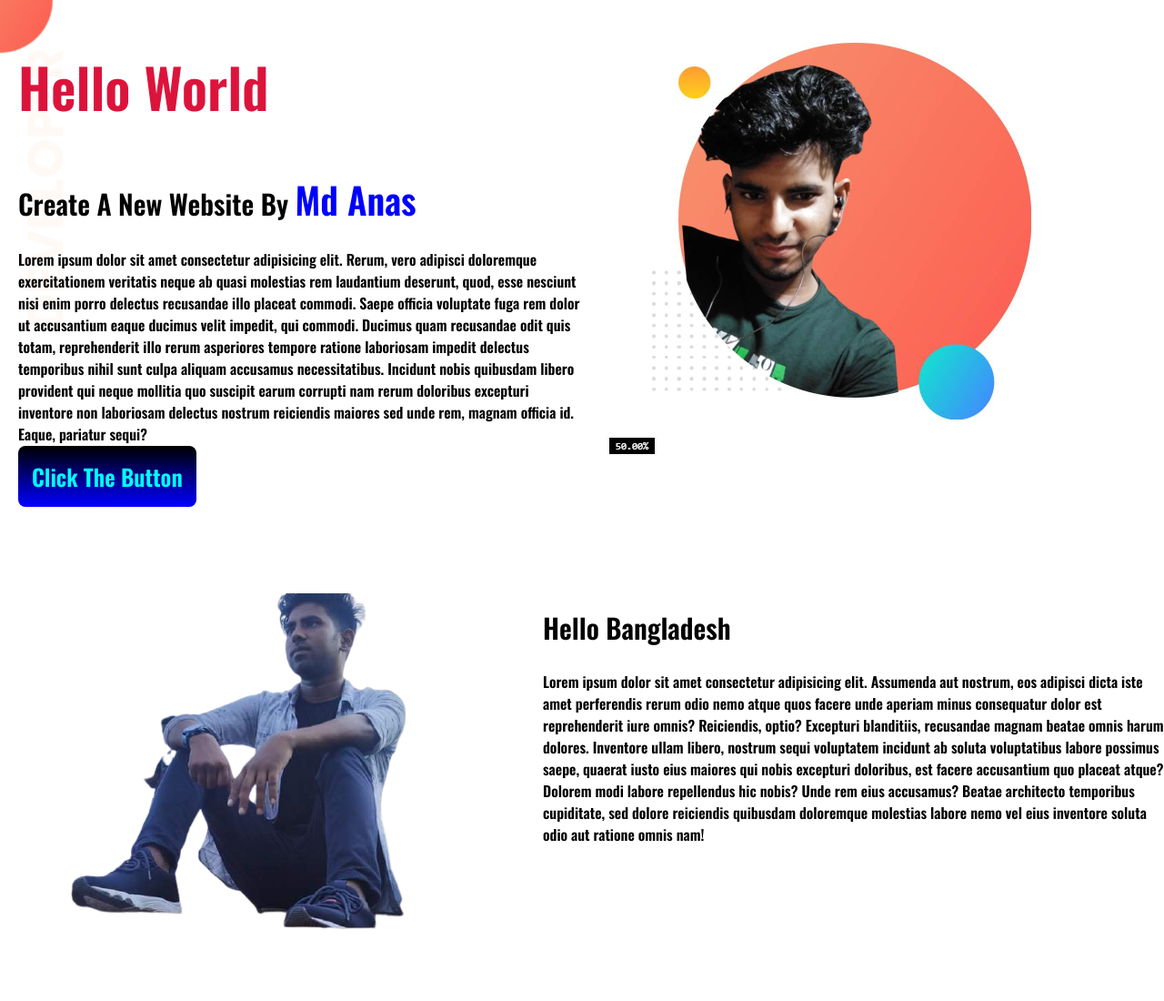
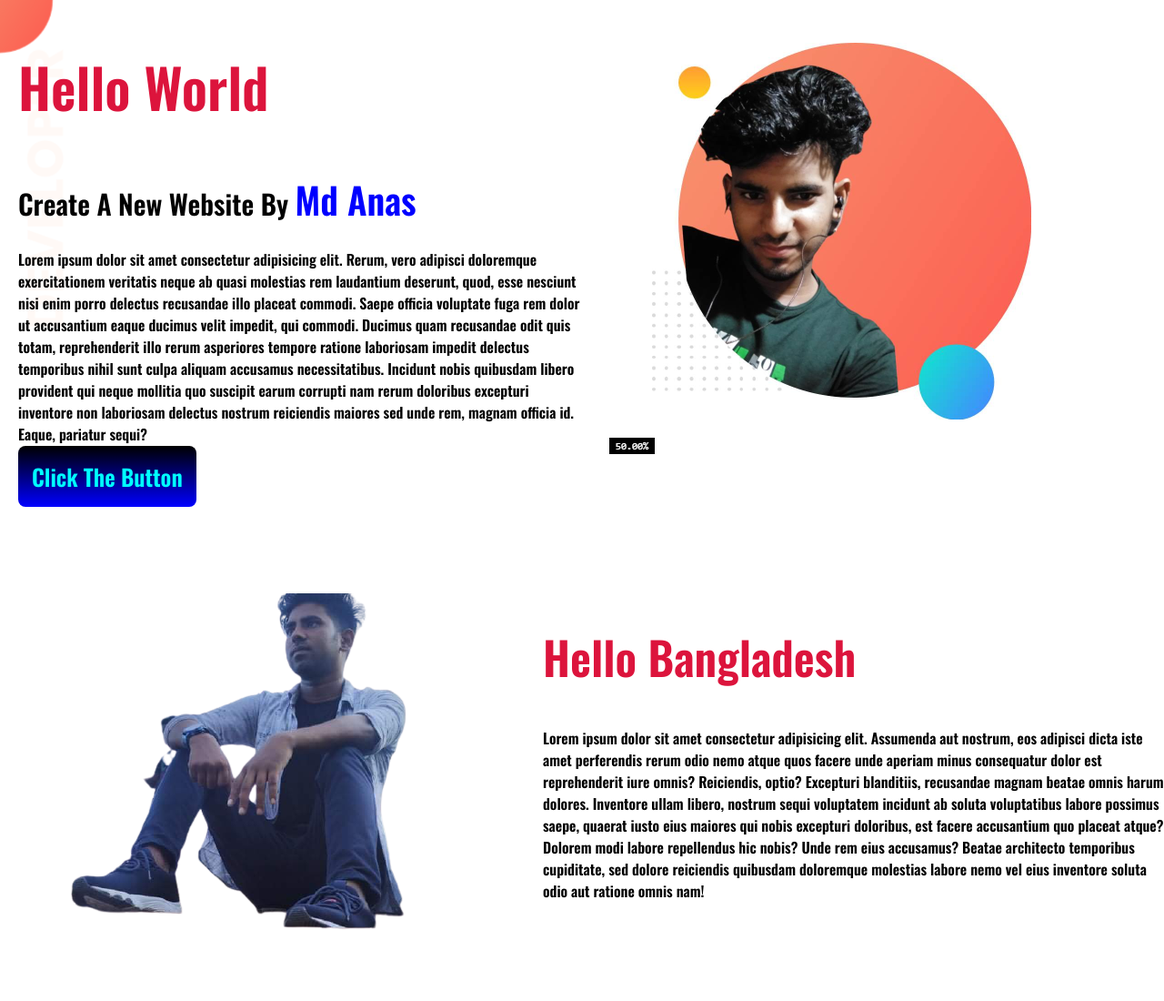
Before and after one commit to mdanas12/web-developer, a plain HTML site: page index.html in a window 1280 px wide. Shown: the whole page at 91% size. Drawn offline with nearby package versions, Linux system fonts and the light colour scheme.

Commit message:
asldfjald

```diff
--- a/index.html
+++ b/index.html
@@ -41,7 +41,7 @@
             <img src="mm.png" alt="">
         </div>
         <div>
-            <h2>hello bangladesh</h2>
+            <h2 class="rok">hello bangladesh</h2>
             <p>Lorem ipsum dolor sit amet consectetur adipisicing elit. Assumenda aut nostrum, eos adipisci dicta iste
                 amet perferendis rerum odio nemo atque quos facere unde aperiam minus consequatur dolor est
                 reprehenderit iure omnis? Reiciendis, optio? Excepturi blanditiis, recusandae magnam beatae omnis harum
--- a/style.css
+++ b/style.css
@@ -39,3 +39,7 @@ div img{
     margin-top: 100px;
     display: flex;
 }
+.rok{
+    color: crimson;
+    font-size: 50px;
+}
```
